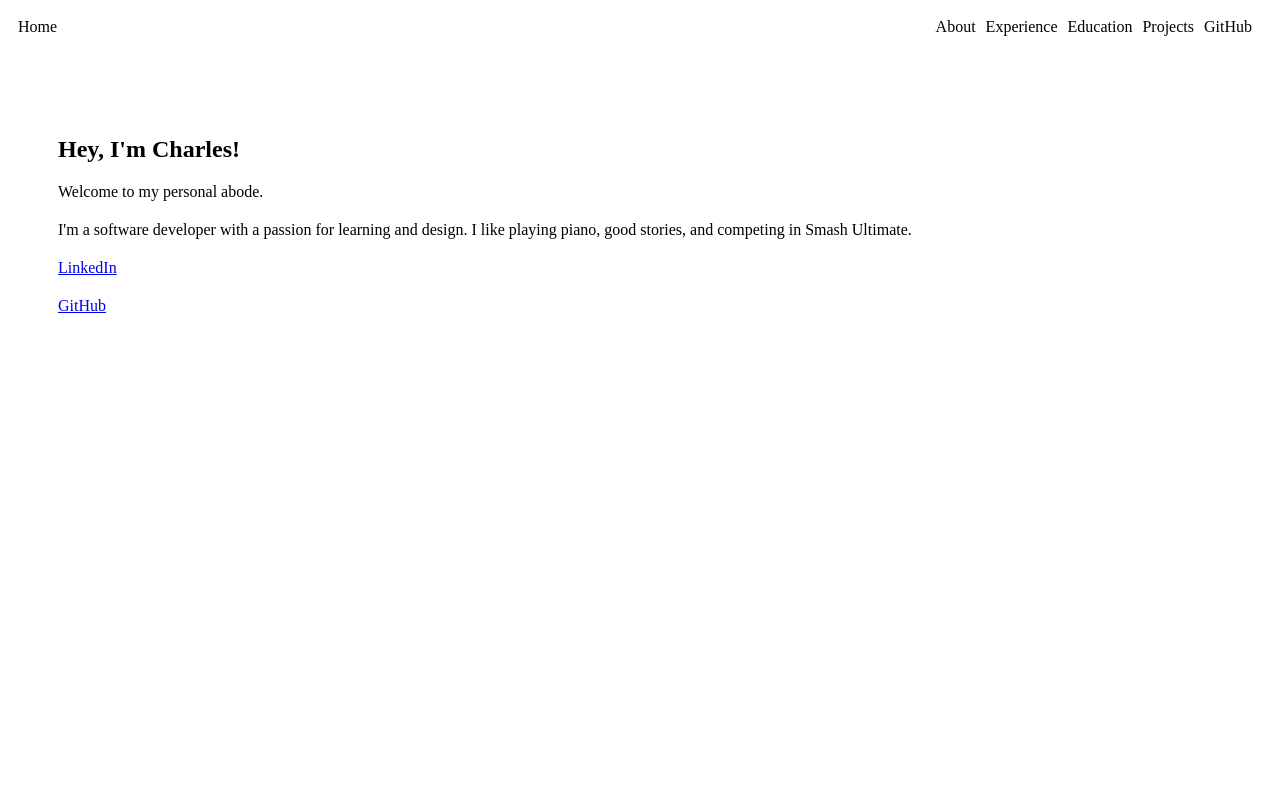
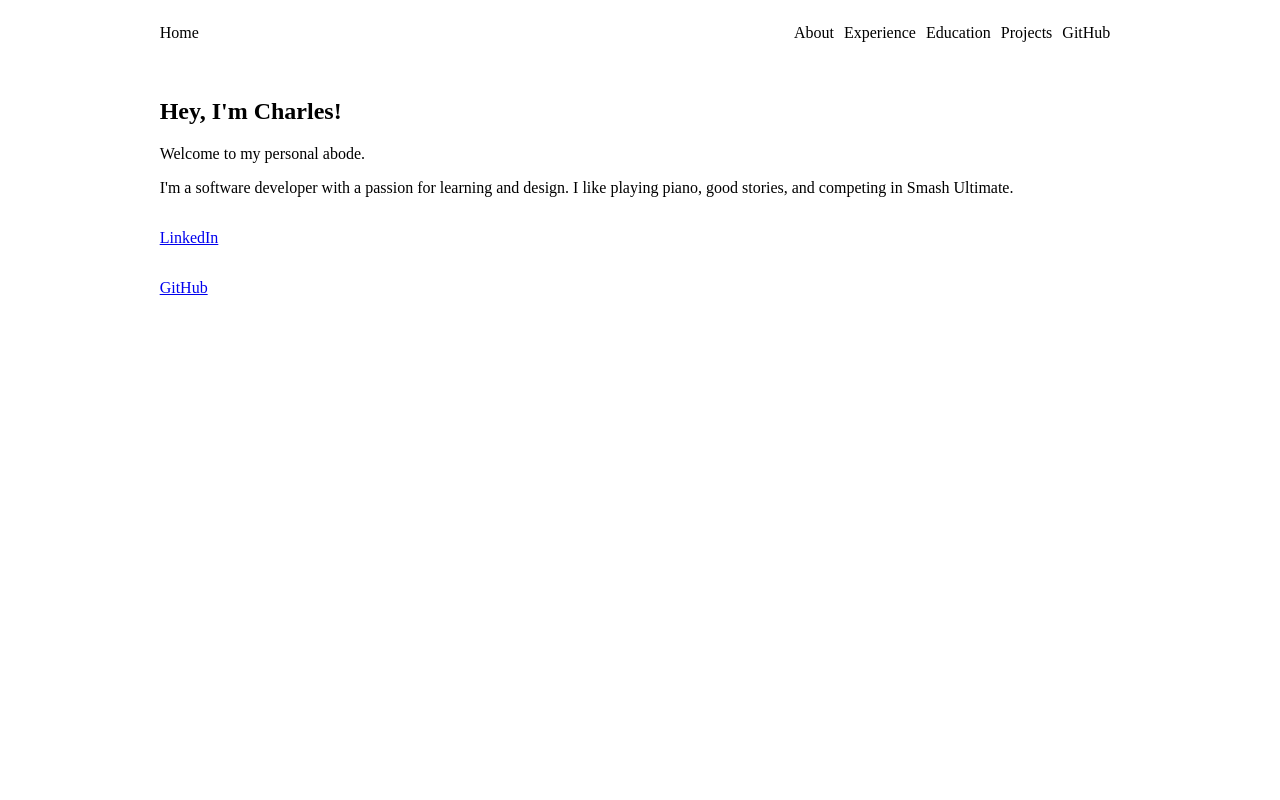
Before and after one commit to Marasy8/portfolio-website, a React (Create React App) app: page / in a window 1280 px wide. Shown: the top 800 px of the page. Built offline with nearby package versions, Linux system fonts and the light colour scheme.

Commit message:
various changes

```diff
--- a/src/App.css
+++ b/src/App.css
@@ -3,12 +3,9 @@ This file is specifically for the App.js component and for styling things within
 */
 
 .section {
+  display: flex;
+  flex-direction: column;
   min-height: 120vh;
-  padding: 50px;
-  /* Add additional styling properties as needed */
+  padding-left: 12%;
   margin: 20px 0;
 }
-
-p {
-  margin: 20px 0;
-}
--- a/src/App.js
+++ b/src/App.js
@@ -6,9 +6,9 @@ import './App.css';
 const App = () => {
   return (
     <Router>
-      <div>
       <Navigation />
-        <section id="home" className="section">
+      <div className="section">
+        <div className="profile-intro">
           <h2>
             Hey, I'm Charles!
           </h2>
@@ -18,6 +18,8 @@ const App = () => {
           <p>
             I'm a software developer with a passion for learning and design. I like playing piano, good stories, and competing in Smash Ultimate.
             </p>
+        </div>
+
         {/* change below into icons later */}
         <p>
           <a href = "https://linkedin.com/in/charlesaizm" target="_blank" rel = "noopener noreferrer">LinkedIn</a>
@@ -25,9 +27,9 @@ const App = () => {
         <p>
           <a href = "https://github.com/marasy8" target="_blank" rel = "noopener noreferrer">GitHub</a>
         </p>
-        </section>
+      </div>
 
-        <section id="about" className="section">
+      <div id="about" className="section">
         <h2>About me</h2>
         <p>
           Hi, I'm Charles! I recently graduated from the University of Alberta in June 2023, where I majored in Computing Science and minored in Philosophy.
@@ -47,9 +49,9 @@ const App = () => {
         <p>
           Feel free to browse and learn more about my work. Looking forward to connecting!
         </p>
-        </section>
+      </div>
 
-        <section id="experience" className="section">
+      <div id="experience" className="section">
         <h2>Professional Experience</h2>
 
         <h3>Software Development Intern</h3>
@@ -85,9 +87,9 @@ const App = () => {
         <p>
           Primarily worked with Maxi-Trak, an engineering assets database software. Utilized Excel formulas for large scale reformatting and uploading. Additionally worked with a Maxi-Trak VP to provide UI/UX suggestions as an experienced user.
         </p>
-        </section>
+      </div>
 
-        <section id="education" className="section">
+      <div id="education" className="section">
         <h2>Education</h2>
         <p>
           <h3>Bachelor of Science in Computing Science</h3>
@@ -103,9 +105,9 @@ const App = () => {
         <p>
           Course Highlights: Full-Stack Web Development, Object-Oriented Programming, Data Structures and Algorithms
         </p>
-        </section>
+      </div>
 
-        <section id="projects" className="section">
+      <div id="projects" className="section">
         <h2>Projects</h2>
 
         <h3>bi-med-ed</h3>
@@ -124,7 +126,6 @@ const App = () => {
 
 
 
-        </section>
       </div>
     </Router>
   );
--- a/src/Navigation.css
+++ b/src/Navigation.css
@@ -2,15 +2,15 @@
     display: flex;
     justify-content: space-between;
     align-items: center;
-    padding: 10px;
+    padding: 16px 12%;
   }
 
   .left-links {
-    margin-right: auto;
+    display: flex;
   }
 
   .right-links {
-    margin-left: auto;
+    display: flex;
   }
 
   .navigation a {
```
Also changed, not shown: src/images/Circle_Light_Photo.jpg (added), src/index.css (line endings or trailing spaces). Lines whose indentation alone changed are shown as unchanged.
